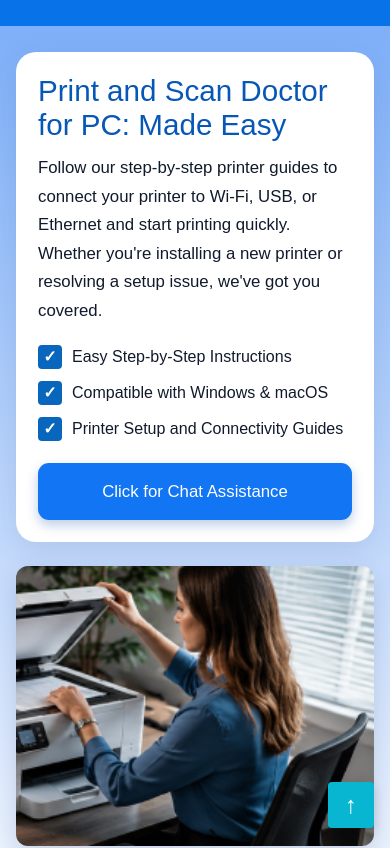
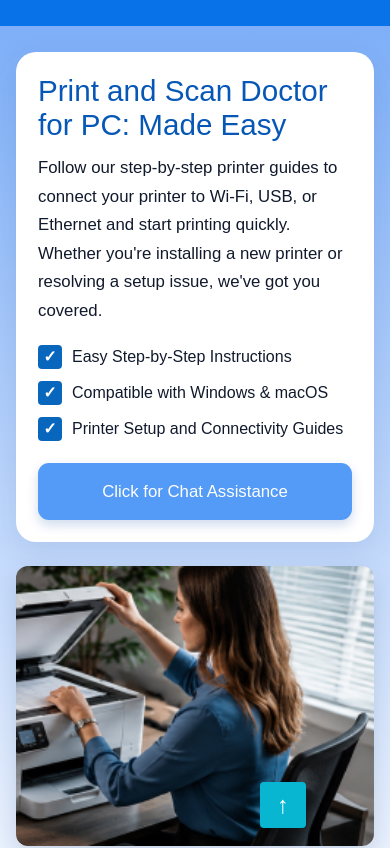
Before and after one commit to aaryanrajputhere/printerspooler, a Next.js app: page /setup-printer-software in a window 390 px wide. Shown: the top 848 px of the page. Built offline with nearby package versions, Linux system fonts and the light colour scheme; no server answers.

Commit message:
Integrate JivoChat support widget

```diff
--- a/app/globals.css
+++ b/app/globals.css
@@ -1530,12 +1530,29 @@ a:focus-visible {
   justify-content: center;
   margin-top: 22px;
   padding: 13px 24px;
+  border: 0;
   border-radius: 11px;
   background: #1175f4;
   box-shadow: 0 5px 12px rgb(10 75 168 / 28%);
   color: #fff;
+  cursor: pointer;
+  font-family: inherit;
   font-size: 1.05rem;
   text-align: center;
+}
+
+.setup-results-cta:hover:not(:disabled) {
+  background: #0866d8;
+}
+
+.setup-results-cta:focus-visible {
+  outline: 3px solid #fff;
+  outline-offset: 3px;
+}
+
+.setup-results-cta:disabled {
+  cursor: wait;
+  opacity: 0.72;
 }
 
 .setup-results-hero-image {
@@ -1631,7 +1648,7 @@ a:focus-visible {
 
 .back-to-top {
   position: fixed;
-  right: 28px;
+  right: 96px;
   bottom: 26px;
   display: grid;
   width: 46px;
@@ -1689,7 +1706,7 @@ a:focus-visible {
   }
 
   .back-to-top {
-    right: 16px;
+    right: 84px;
     bottom: 16px;
   }
 }
--- /dev/null
+++ b/app/jivo-chat.ts
@@ -0,0 +1,63 @@
+"use client";
+
+type JivoChatOpenResult = {
+  result: "ok" | "fail";
+  error?: string;
+};
+
+type JivoChatApi = {
+  open: (params?: { start?: "call" | "menu" | "chat" }) => JivoChatOpenResult;
+};
+
+declare global {
+  interface Window {
+    jivo_api?: JivoChatApi;
+    jivo_onLoadCallback?: () => void;
+    __printerspoolerJivoAdapterInstalled?: boolean;
+    __printerspoolerJivoReady?: boolean;
+  }
+}
+
+const JIVO_CHAT_READY_EVENT = "printerspooler:jivo-chat-ready";
+
+function markJivoChatReady() {
+  window.__printerspoolerJivoReady = true;
+  window.dispatchEvent(new Event(JIVO_CHAT_READY_EVENT));
+}
+
+export function initializeJivoChatAdapter() {
+  if (!window.__printerspoolerJivoAdapterInstalled) {
+    const existingCallback = window.jivo_onLoadCallback;
+
+    window.jivo_onLoadCallback = () => {
+      existingCallback?.();
+      markJivoChatReady();
+    };
+    window.__printerspoolerJivoAdapterInstalled = true;
+  }
+
+  // This covers client-side navigation to the CTA after JivoChat has initialized.
+  if (typeof window.jivo_api?.open === "function") {
+    markJivoChatReady();
+  }
+}
+
+export function isJivoChatReady() {
+  return (
+    window.__printerspoolerJivoReady === true &&
+    typeof window.jivo_api?.open === "function"
+  );
+}
+
+export function subscribeToJivoChatReady(listener: () => void) {
+  window.addEventListener(JIVO_CHAT_READY_EVENT, listener);
+  return () => window.removeEventListener(JIVO_CHAT_READY_EVENT, listener);
+}
+
+export function openJivoChat() {
+  if (!isJivoChatReady()) {
+    return false;
+  }
+
+  return window.jivo_api?.open({ start: "chat" }).result === "ok";
+}
--- a/app/layout.tsx
+++ b/app/layout.tsx
@@ -76,6 +76,11 @@ j=d.createElement(s),dl=l!='dataLayer'?'&l='+l:'';j.async=true;j.src=
 'https://www.googletagmanager.com/gtm.js?id='+i+dl;f.parentNode.insertBefore(j,f);
 })(window,document,'script','dataLayer','${googleTagManagerId}');`}
         </Script>
+        <Script
+          id="jivo-chat-widget"
+          src="https://code.jivosite.com/widget/oG59z23wRg"
+          strategy="afterInteractive"
+        />
       </body>
     </html>
   );
--- /dev/null
+++ b/app/setup-printer-software/chat-assistance-button.tsx
@@ -0,0 +1,47 @@
+"use client";
+
+import { useEffect, useState } from "react";
+import { sendGTMEvent } from "../google-tag-manager";
+import {
+  initializeJivoChatAdapter,
+  isJivoChatReady,
+  openJivoChat,
+  subscribeToJivoChatReady,
+} from "../jivo-chat";
+
+export function ChatAssistanceButton() {
+  const [isReady, setIsReady] = useState(false);
+
+  useEffect(() => {
+    const handleReady = () => setIsReady(isJivoChatReady());
+
+    initializeJivoChatAdapter();
+    handleReady();
+
+    return subscribeToJivoChatReady(handleReady);
+  }, []);
+
+  const handleClick = () => {
+    sendGTMEvent({ event: "chat_assistance_click" });
+
+    if (!openJivoChat()) {
+      setIsReady(false);
+    }
+  };
+
+  return (
+    <button
+      className="setup-results-cta"
+      type="button"
+      onClick={handleClick}
+      disabled={!isReady}
+      aria-label={
+        isReady
+          ? "Open chat assistance"
+          : "Chat assistance is loading"
+      }
+    >
+      Click for Chat Assistance
+    </button>
+  );
+}
--- a/app/setup-printer-software/page.tsx
+++ b/app/setup-printer-software/page.tsx
@@ -1,4 +1,5 @@
 import type { Metadata } from "next";
+import { ChatAssistanceButton } from "./chat-assistance-button";
 
 type SetupPageProps = {
   searchParams: Promise<{ query?: string }>;
@@ -140,9 +141,7 @@ export default async function SetupPrinterSoftwarePage({ searchParams }: SetupPa
               <li>Compatible with Windows &amp; macOS</li>
               <li>Printer Setup and Connectivity Guides</li>
             </ul>
-            <span className="setup-results-cta" aria-disabled="true">
-              Click for Chat Assistance
-            </span>
+            <ChatAssistanceButton />
           </div>
           <div className="setup-results-hero-image">
             <img
```
Also changed, not shown: 1 other file (tests, documents, lock files or other folders).
